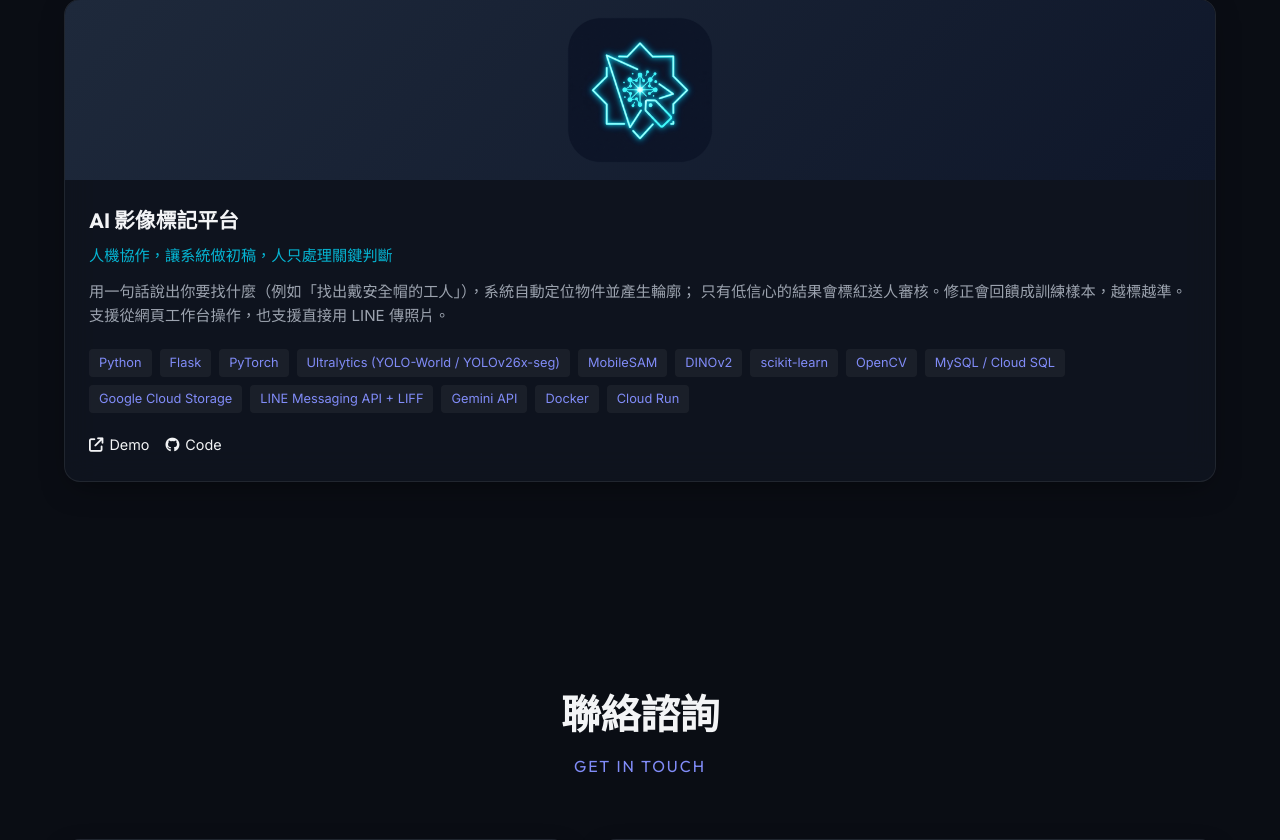
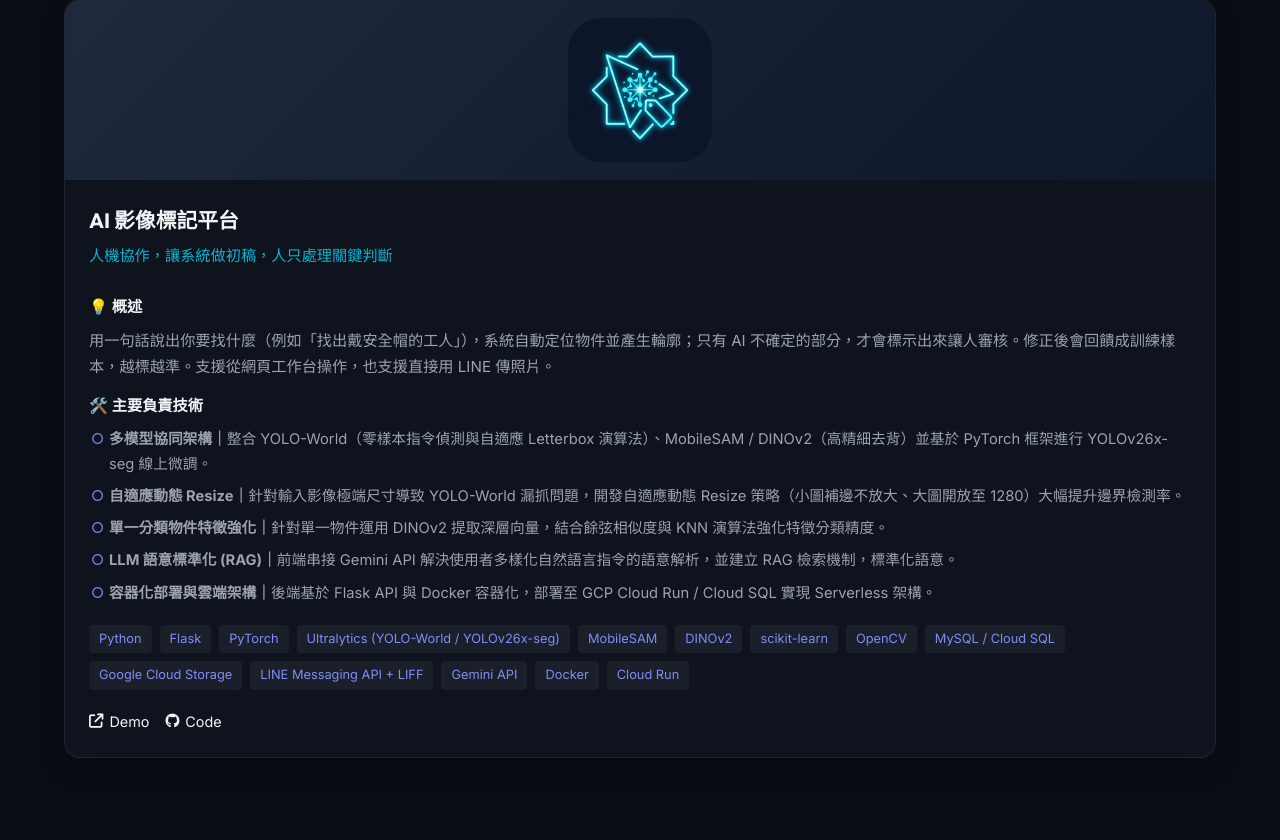
Before and after one commit to pobby3515/web_blog, a Flask app: page / in a window 1280 px wide. Shown: the part 4569-5409 px from the top of the page. Run offline with Flask 3, Linux system fonts and the light colour scheme.

Commit message:
修改專案內容

```diff
--- a/static/css/style.css
+++ b/static/css/style.css
@@ -812,8 +812,46 @@ body {
 .project-desc {
     font-size: 0.95rem;
     color: var(--text-muted);
+    line-height: 1.7;
     margin-bottom: 20px;
     flex-grow: 1;
+}
+
+.project-desc p {
+    margin-bottom: 12px;
+}
+
+.project-desc .tech-title {
+    font-weight: 600;
+    color: var(--text-main);
+    margin-top: 14px;
+    margin-bottom: 8px;
+}
+
+.project-tech-list {
+    list-style: none;
+    padding: 0;
+    margin: 0;
+    display: flex;
+    flex-direction: column;
+    gap: 8px;
+}
+
+.project-tech-list li {
+    position: relative;
+    padding-left: 20px;
+    font-size: 0.92rem;
+    line-height: 1.65;
+    color: var(--text-muted);
+}
+
+.project-tech-list li::before {
+    content: "○";
+    position: absolute;
+    left: 2px;
+    top: 0;
+    color: var(--primary-light);
+    font-size: 0.9rem;
 }
 
 .project-tags {
--- a/templates/index.html
+++ b/templates/index.html
@@ -269,10 +269,27 @@
                         <div class="project-info">
                             <h3 class="project-title">AI 影像標記平台</h3>
                             <h4 class="project-subtitle">人機協作，讓系統做初稿，人只處理關鍵判斷</h4>
-                            <p class="project-desc">
-                                用一句話說出你要找什麼（例如「找出戴安全帽的工人」），系統自動定位物件並產生輪廓； 只有低信心的結果會標紅送人審核。修正會回饋成訓練樣本，越標越準。
-                                支援從網頁工作台操作，也支援直接用 LINE 傳照片。
-                            </p>
+                            <div class="project-desc">
+                                <p class="tech-title">💡 概述</p>
+                                <p>用一句話說出你要找什麼（例如「找出戴安全帽的工人」），系統自動定位物件並產生輪廓；只有 AI
+                                    不確定的部分，才會標示出來讓人審核。修正後會回饋成訓練樣本，越標越準。支援從網頁工作台操作，也支援直接用
+                                    LINE 傳照片。</p>
+                                <p class="tech-title">🛠️ 主要負責技術</p>
+                                <ul class="project-tech-list">
+                                    <li><strong>多模型協同架構｜</strong>整合 YOLO-World（零樣本指令偵測與自適應 Letterbox 演算法）、MobileSAM /
+                                        DINOv2（高精細去背）並基於 PyTorch
+                                        框架進行 YOLOv26x-seg 線上微調。</li>
+                                    <li><strong>自適應動態 Resize｜</strong>針對輸入影像極端尺寸導致 YOLO-World 漏抓問題，開發自適應動態 Resize
+                                        策略（小圖補邊不放大、大圖開放至 1280）大幅提升邊界檢測率。
+                                    </li>
+                                    <li><strong>單一分類物件特徵強化｜</strong>針對單一物件運用 DINOv2 提取深層向量，結合餘弦相似度與 KNN 演算法強化特徵分類精度。
+                                    </li>
+                                    <li><strong>LLM 語意標準化 (RAG)｜</strong>前端串接 Gemini API 解決使用者多樣化自然語言指令的語意解析，並建立 RAG
+                                        檢索機制，標準化語意。</li>
+                                    <li><strong>容器化部署與雲端架構｜</strong>後端基於 Flask API 與 Docker 容器化，部署至 GCP Cloud Run /
+                                        Cloud SQL 實現 Serverless 架構。</li>
+                                </ul>
+                            </div>
                             <div class="project-tags">
                                 <span>Python</span>
                                 <span>Flask</span>
```
